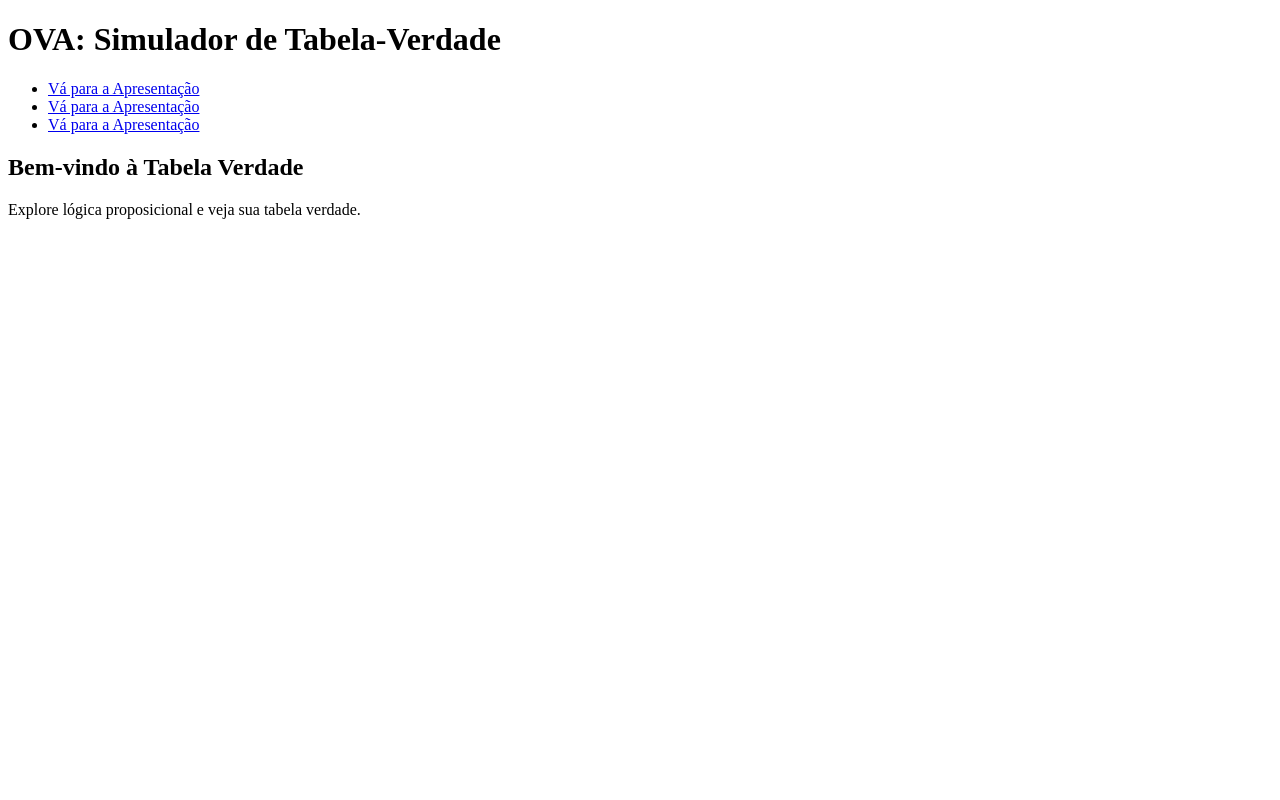
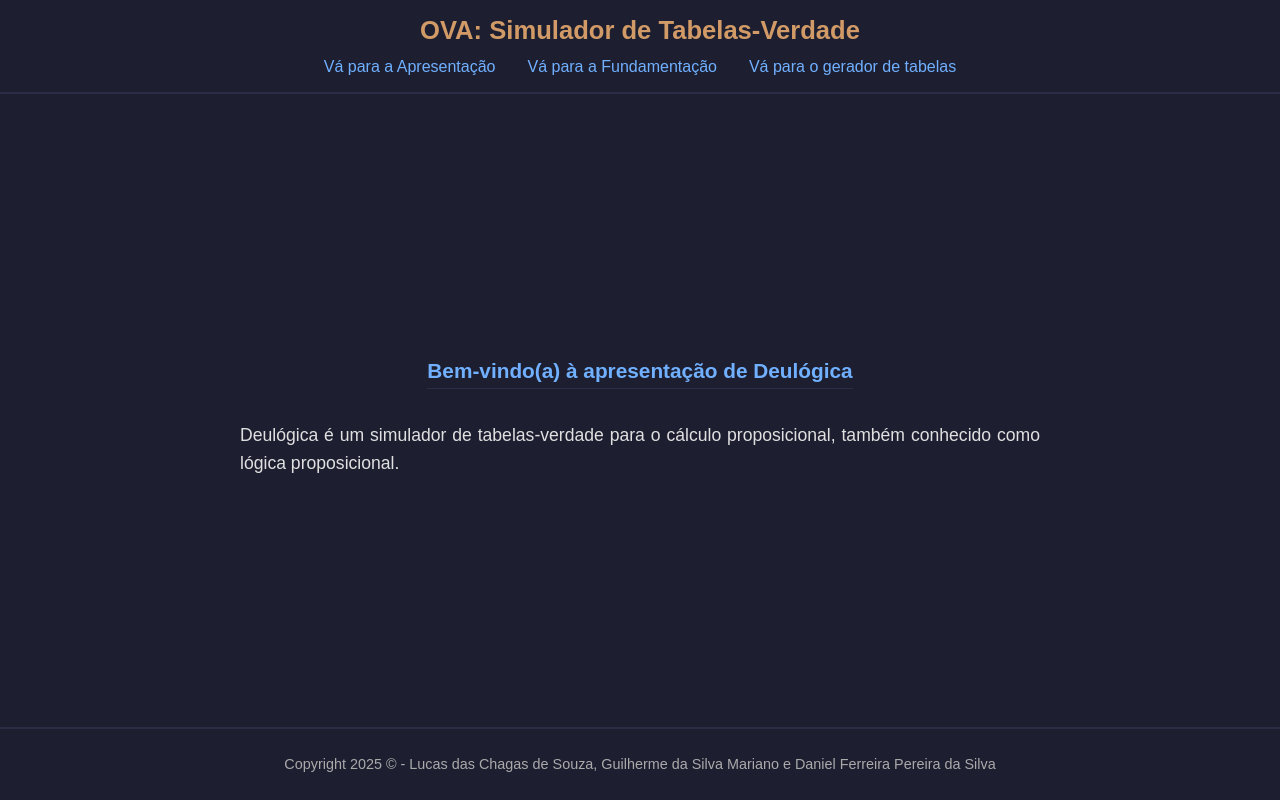
Before and after one commit to Forg0ttenUser/Logica_matematica, a Flask app: page / in a window 1280 px wide. Run offline with Flask 3, Linux system fonts and the light colour scheme.

Commit message:
Adiciona estilização e corrige ortografia

```diff
--- a/app.py
+++ b/app.py
@@ -4,20 +4,27 @@ from tb import gerar_tabela
 app = Flask(__name__)
 
 
-
-
 @app.route('/')
 def pagina_apresentacao():
     return  render_template("apresentacao.html")
 
-@app.route('/1', methods=['GET','POST'])
+@app.route('/fundamentacao')
+def pagina_fundamentacao():
+    return  render_template("fundamentacao.html")
+
+
+@app.route('/tabela', methods=['GET','POST'])
 def pagina_tabela():
     controlador_exibicional = False
+    mensagem_erro = False
     if request.method == 'POST':
-        retorno_funcao_gerar = gerar_tabela(int(request.form.get("tabela")))
-        controlador_exibicional = True
-        return render_template("index.html", tabela = retorno_funcao_gerar[0], num_linhas = retorno_funcao_gerar[1], exibicao_tabela = controlador_exibicional)
-    return render_template("index.html", exibicao_tabela = controlador_exibicional)
+        if  request.form.get("tabela").isnumeric():
+            retorno_funcao_gerar = gerar_tabela(int(request.form.get("tabela")))
+            controlador_exibicional  = True
+            return render_template("gerador.html", tabela = retorno_funcao_gerar[0], num_linhas = retorno_funcao_gerar[1], exibicao_tabela = controlador_exibicional, erro = mensagem_erro)
+        mensagem_erro = True
+        return render_template("gerador.html", exibicao_tabela = controlador_exibicional, erro = mensagem_erro)
+    return render_template("gerador.html", exibicao_tabela = controlador_exibicional, erro = mensagem_erro)
 
 
 if __name__ == '__main__':
--- /dev/null
+++ b/static/style.css
@@ -0,0 +1,90 @@
+body {
+    font-family: Arial, sans-serif;
+    background-color: #1D1F31;
+    margin: 0;
+    color: #E0E0E0;
+    display: flex;
+    flex-direction: column;
+    min-height: 100vh;
+}
+
+header {
+    background-color: #1D1F31;
+    padding: 1rem 2rem;
+    text-align: center;
+    border-bottom: 2px solid #2a2d45;
+}
+
+header h1 {
+    color: #D19A66;
+    font-size: 1.6rem;
+    margin: 0 0 0.8rem 0;
+}
+
+h2 {
+    color: #70B0FF;
+    font-size: 1.3rem;
+    margin-top: 2rem;
+    margin-bottom: 1rem;
+    text-align: center;
+    font-weight: 600;
+    border-bottom: 1px solid #2a2d45;
+    padding-bottom: 0.3rem;
+}
+
+nav ul {
+    list-style: none;
+    margin: 0;
+    padding: 0;
+    display: inline-flex;
+    gap: 2rem;
+    justify-content: center;
+}
+
+nav ul li a {
+    color: #70B0FF;
+    text-decoration: none;
+    font-weight: 500;
+    transition: color 0.3s, border-bottom 0.3s;
+    padding-bottom: 2px;
+}
+
+nav ul li a:hover {
+    color: #ffffff;
+    border-bottom: 2px solid #70B0FF;
+}
+
+main {
+    flex: 1;
+    display: flex;
+    flex-direction: column;
+    justify-content: center;
+    align-items: center;
+    text-align: center;
+}
+
+p {
+    color: #E0E0E0;
+    line-height: 1.6;
+    max-width: 800px;
+    margin: 1rem auto;
+    font-size: 1.1rem;
+    text-align: justify;
+}
+
+footer {
+    background-color: #1D1F31;
+    text-align: center;
+    padding: 1rem;
+    font-size: 0.9rem;
+    color: #888;
+    border-top: 2px solid #2a2d45;
+}
+
+footer p {
+    font-size: 0.9rem;
+    margin: 0.5rem auto;
+    width: 100%;
+    text-align: center;
+    color: #AAA;
+}
--- a/templates/apresentacao.html
+++ b/templates/apresentacao.html
@@ -1,5 +1,5 @@
 {% extends "base.html" %}
 {%block content%}
-<h2>Bem-vindo à Tabela Verdade</h2>
-<p>Explore lógica proposicional e veja sua tabela verdade.</p>
+<h2>Bem-vindo(a) à apresentação de Deulógica</h2>
+<p>Deulógica é um simulador de tabelas-verdade para o cálculo proposicional, também conhecido como lógica proposicional.</p>
 {%endblock%}
--- a/templates/base.html
+++ b/templates/base.html
@@ -1,22 +1,29 @@
 <!DOCTYPE html>
-<html lang="en">
+<html lang="pt-br">
 <head>
     <meta charset="UTF-8">
     <meta name="viewport" content="width=device-width, initial-scale=1.0">
     <title>OVA: Simulador</title>
+    <link rel="stylesheet" href="{{url_for('static', filename='style.css')}}">
+    {%block css_especifico%}{%endblock%}
 </head>
 <body>
-    <header><h1>OVA: Simulador de Tabela-Verdade</h1></header>
-    <nav>
-        <ul>
-            <li><a href="{{ url_for('pagina_apresentacao') }}">Vá para a Apresentação</a></li>
-            <li><a href="{{ url_for('pagina_apresentacao') }}">Vá para a Apresentação</a></li>
-            <li><a href="{{ url_for('pagina_apresentacao') }}">Vá para a Apresentação</a></li>
-        </ul>
-    </nav>
+    <header>
+        <h1>OVA: Simulador de Tabelas-Verdade</h1>
+        <nav>
+            <ul>
+                <li><a href="{{ url_for('pagina_apresentacao') }}">Vá para a Apresentação</a></li>
+                <li><a href="{{ url_for('pagina_fundamentacao') }}">Vá para a Fundamentação</a></li>
+                <li><a href="{{ url_for('pagina_tabela') }}">Vá para o gerador de tabelas</a></li>
+            </ul>
+        </nav>
+    </header>
     <main>
     {%block content%}
     {%endblock%}
     </main>
+    <footer>
+        <p>Copyright 2025 © - Lucas das Chagas de Souza, Guilherme da Silva Mariano e Daniel Ferreira Pereira da Silva</p>
+    </footer>
 </body>
 </html>
```
Also changed, not shown: static/table.css (added, +97 -0 lines), templates/fundamentacao.html (added, +15 -0 lines), templates/gerador.html (renamed from templates/index.html, +12 -4 lines).
